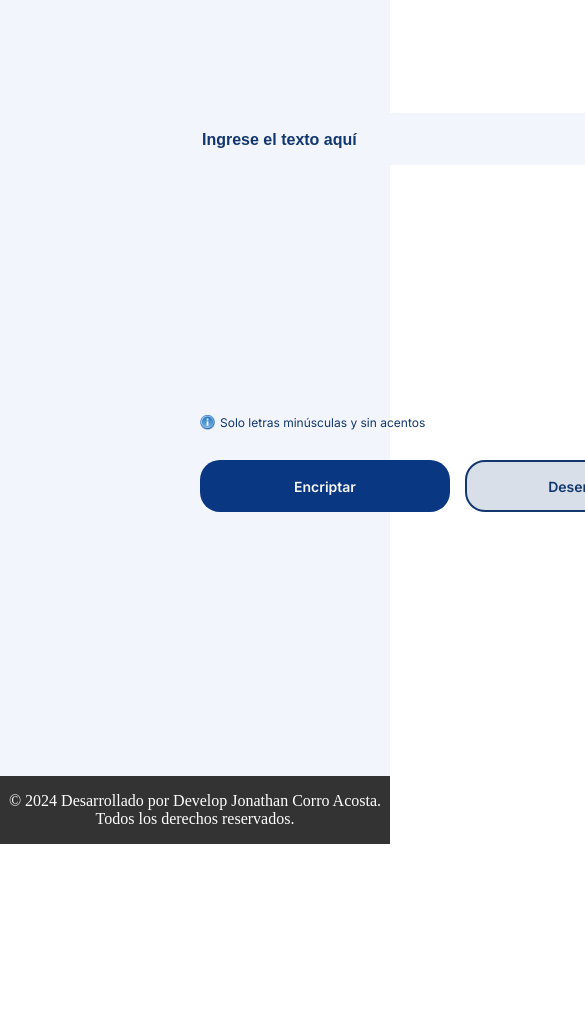
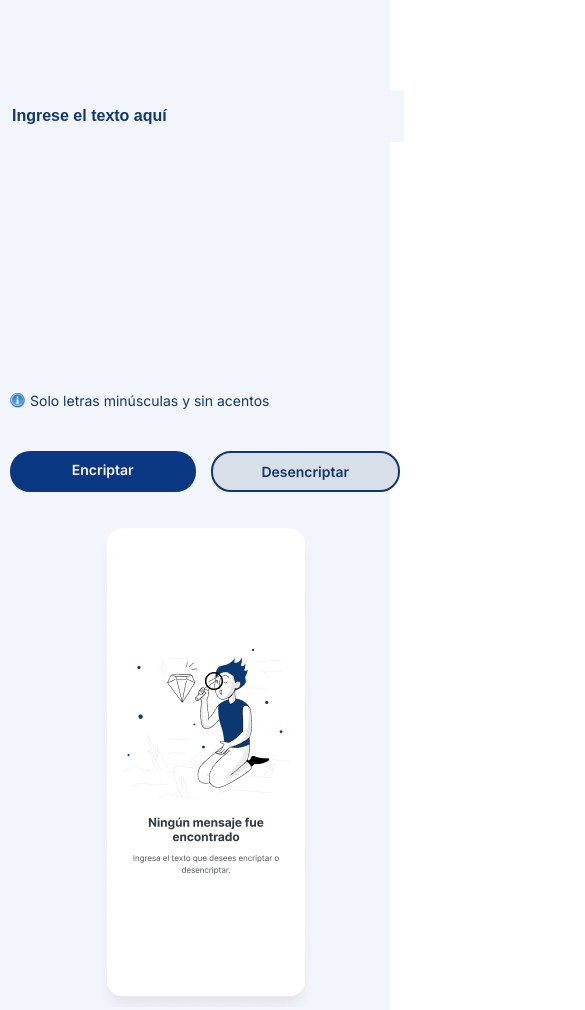
Before and after one commit to JonaJCA/Encriptador, a plain HTML site: page index.html in a window 390 px wide. Shown: the top 1010 px of the page, 585 px wide, since content can reach past the window. Before the commit the page ends 844 px from the top, so only its background shows below. Drawn offline with Linux system fonts and the light colour scheme.

Commit message:
Mejorando apariencia para dispositivos moviles

```diff
--- a/css/estilos.css
+++ b/css/estilos.css
@@ -10,41 +10,60 @@ html, body {
     display: flex;
     flex-direction: column;
     min-height: 100vh;
+    max-width: 1400px;
 }
 
 .container-flex {
     display: flex;
     align-items: center;
     justify-content: space-between;
+    flex-wrap: wrap;
 }
 
 .content {
     flex: 1;
     gap: 10px;
-    margin-left: 200px;
+    margin-left: auto;
+    margin-right: auto;
+    padding: 0 10px;
 }
 
 .content_imagen {
     display: flex;
-    align-items: center; /* Centra verticalmente la imagen dentro del contenedor */
-    justify-content: center; /* Centra horizontalmente la imagen dentro del contenedor */
-    height: 100%; /* Asegura que el contenedor ocupe toda la altura disponible */
-    padding: 20px 0 ; /* Ajusta los espacios superior e inferior */
-    box-sizing: border-box; /* Incluye el padding en el cálculo del tamaño */
+    flex-direction: column;
+    align-items: center;
+    justify-content: space-between;
+    position: relative;
+    height: 100%;
+    padding: 20px 0 ;
+    box-sizing: border-box;
     padding-right: 20px;
+    gap: 190px;
+}
+
+.segundo-textarea {
+    width: 100%;
+    height: 250px;
+    margin-bottom: auto;
+    border: none;
+    border-radius: 15px;
+    padding: 10px;
+    box-sizing: border-box;
+    font-size: 16px;
+    background-color: #f9f9f9;
 }
 
 .content_imagen img {
-    margin-top: auto; /* Empuja la imagen hacia abajo */
-    margin-bottom: auto; /* Mantiene un espacio inferior */
-    max-height: calc(100vh - 40px); /* Asegura que la imagen se ajuste dentro de la ventana */
-    object-fit: contain; /* Mantiene la proporción de la imagen */
+    margin-top: auto;
+    margin-bottom: auto;
+    max-height: calc(100vh - 40px);
+    object-fit: contain;
 }
 
 .ingrese_texto {
     border: none;
     background-color: #F3F5FC;
-    width: 580px;
+    width: 100%;
     height: 50px;
     color: #12376e;
     font-size: 18px;
@@ -54,10 +73,10 @@ html, body {
 .salida_texto {
     border: none;
     background-color: #F3F5FC;
-    width: 580px;
+    width: 100%;
     height: 50px;
     color: #12376e;
-    font-size: 18px;
+    font-size: 20px;
     margin-top: 90px;
 }
 
@@ -131,6 +150,7 @@ html, body {
     display: flex;
     justify-content: center;
     align-items: center;
+    margin-top: auto;
 }
 
 .hidden {
@@ -149,3 +169,73 @@ html, body {
     margin-top: auto;
     width: 100%;
 }
+
+/* Media Query para tabletas */
+@media (max-width: 1024px) {
+    /* Ajustes para pantallas más pequeñas */
+    .main-container {
+        width: 100%;
+        padding: 0;
+    }
+    .container-flex {
+        flex-direction: column;
+        align-items: center;
+    }
+
+    .content, .content_imagen {
+        width: 100%;
+        margin-bottom: 20px;
+        margin-left: 0; /* Eliminar margen izquierdo */
+        margin-right: 0; /* Eliminar margen derecho */
+        padding: 0 10px; /* Añadir padding interno */
+    }
+
+    .p_indicaciones {
+        text-align: center;
+    }
+
+    .enlace_encripta, .enlace_desencripta, .enlace_copiar {
+        display: block;
+        width: 100%;
+        text-align: center;
+        margin-top: 10px;
+    }
+
+    .footer {
+        text-align: center;
+        font-size: 14px;
+        padding: 10px;
+    }
+}
+
+/* Media Query para pantallas de móviles */
+@media (max-width: 600px) {
+    .main-container {
+        width: 100%;
+        padding: 0;
+    }
+
+    .ingrese_texto, .salida_texto, .segundo-textarea {
+        width: 100%;
+        font-size: 16px;
+    }
+
+    .enlace_encripta, .enlace_desencripta, .enlace_copiar {
+        padding: 10px;
+    }
+
+    .p_indicaciones {
+        font-size: 14px;
+    }
+
+    .footer {
+        font-size: 12px;
+    }
+
+    .content, .content_imagen {
+        margin-left: 0; /* Eliminar margen izquierdo */
+        margin-right: 0; /* Eliminar margen derecho */
+        padding: 0 10px; /* Añadir padding interno */
+    }
+
+}
--- a/index.html
+++ b/index.html
@@ -24,7 +24,7 @@
             </div>
             <div class="content_imagen">
                 <img src="img/1.png" alt="imagen de Encriptador" id="img-encriptacion">
-                <textarea id="text-area2" class="hidden" placeholder="Resultado de encriptación/desencriptación"></textarea>
+                <textarea id="text-area2" class="hidden segundo-textarea" placeholder="Resultado de encriptación/desencriptación"></textarea>
                 <a class="enlace_copiar hidden" href="">Copiar</a>
             </div>
         </div>
```
